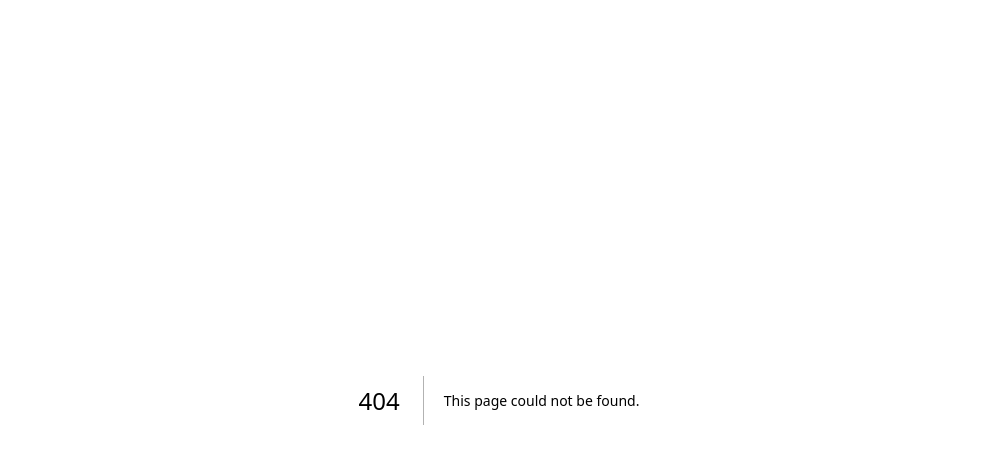
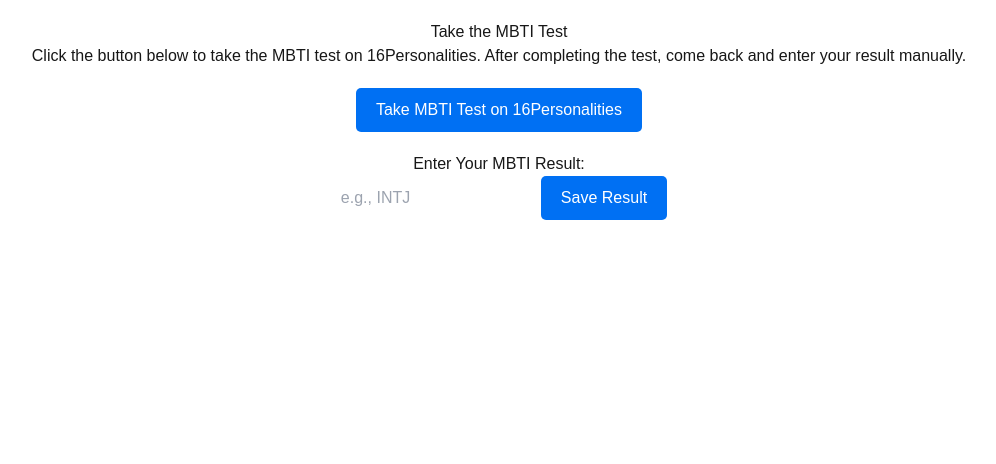
Before and after one commit to Taavi0192/Job-Listing-Website, a Next.js app: page /mbti-test in a window 1280 px wide. Before the commit this address had no page. Shown: the top 464 px of the page, without its empty margins (141-1137 px from the left). Built offline with nearby package versions, Linux system fonts and the light colour scheme.

Commit message:
Added personality test.

```diff
--- /dev/null
+++ b/src/app/api/profile/mbti/route.ts
@@ -0,0 +1,22 @@
+import { getServerSession } from 'next-auth';
+import { authOptions } from '@/app/api/auth/[...nextauth]/route';
+import clientPromise from '@/lib/mongodb';
+import { NextResponse } from 'next/server';
+
+export async function POST(req: Request) {
+  const session = await getServerSession(authOptions);
+  const { mbtiResult } = await req.json();
+
+  if (!session) {
+    return NextResponse.json({ error: 'Not authenticated' }, { status: 401 });
+  }
+
+  const client = await clientPromise;
+  const db = client.db();
+  await db.collection('users').updateOne(
+    { email: session.user.email },
+    { $set: { mbti: mbtiResult } }
+  );
+
+  return NextResponse.json({ message: 'MBTI result saved successfully!' });
+}
--- /dev/null
+++ b/src/app/mbti-test/page.tsx
@@ -0,0 +1,83 @@
+'use client';
+import { useRouter } from 'next/navigation';
+import { useState } from 'react';
+
+export default function MbtiTestPage() {
+  const [mbtiResult, setMbtiResult] = useState('');
+  const router = useRouter();
+
+  const handleSaveResult = async () => {
+    // Call the API to save the result to the database
+    const res = await fetch('/api/profile/mbti', {
+      method: 'POST',
+      headers: {
+        'Content-Type': 'application/json',
+      },
+      body: JSON.stringify({ mbtiResult }),
+    });
+
+    if (res.ok) {
+      alert('MBTI result saved successfully!');
+      router.push('/profile'); // Redirect back to the profile page
+    } else {
+      alert('Failed to save MBTI result.');
+    }
+  };
+
+  return (
+    <div style={{ padding: '20px', textAlign: 'center' }}>
+      <h1>Take the MBTI Test</h1>
+
+      {/* Instructions to take the MBTI test on 16Personalities */}
+      <p>
+        Click the button below to take the MBTI test on 16Personalities. After
+        completing the test, come back and enter your result manually.
+      </p>
+      <button
+        onClick={() => window.open('https://www.16personalities.com/free-personality-test', '_blank')}
+        style={{
+          padding: '10px 20px',
+          backgroundColor: '#0070f3',
+          color: 'white',
+          border: 'none',
+          borderRadius: '5px',
+          cursor: 'pointer',
+          fontSize: '16px',
+          marginTop: '20px',
+        }}
+      >
+        Take MBTI Test on 16Personalities
+      </button>
+
+      {/* Input for manually entering the MBTI result */}
+      <div style={{ marginTop: '20px' }}>
+        <h3>Enter Your MBTI Result:</h3>
+        <input
+          type="text"
+          value={mbtiResult}
+          onChange={(e) => setMbtiResult(e.target.value)}
+          placeholder="e.g., INTJ"
+          style={{
+            padding: '10px',
+            width: '200px',
+            borderRadius: '5px',
+            marginRight: '10px',
+          }}
+        />
+        <button
+          onClick={handleSaveResult}
+          style={{
+            padding: '10px 20px',
+            backgroundColor: '#0070f3',
+            color: 'white',
+            border: 'none',
+            borderRadius: '5px',
+            cursor: 'pointer',
+          }}
+        >
+          Save Result
+        </button>
+      </div>
+    </div>
+  );
+}
--- a/src/app/profile/page.tsx
+++ b/src/app/profile/page.tsx
@@ -1,20 +1,69 @@
-'use client'
+'use client';
 
 import { useSession } from 'next-auth/react';
+import { useRouter } from 'next/navigation';
+import { useState, useEffect } from 'react';
 
-const Profile = () => {
-  const { data: session } = useSession();
+export default function Profile() {
+  const { data: session, status } = useSession(); // Use status to determine loading state
+  const router = useRouter();
+  const [mbtiResult, setMbtiResult] = useState('');
 
-  if (!session) return <p>Loading...</p>;
+  useEffect(() => {
+    // Redirect to login if the user is unauthenticated
+    if (status === 'unauthenticated') {
+      router.push('/login');
+    }
 
+    if (status === 'authenticated') {
+      // Fetch the saved MBTI result (mocked here, replace with API call)
+      const fetchMbtiResult = async () => {
+        try {
+          const res = await fetch('/api/profile/mbti');
+          const data = await res.json();
+          setMbtiResult(data.mbti || 'No result yet');
+        } catch (error) {
+          console.error('Error fetching MBTI result:', error);
+        }
+      };
+
+      fetchMbtiResult();
+    }
+  }, [status, router]);
+
+  if (status === 'loading') {
+    return <p>Loading...</p>;
+  }
+
+  // Only render the profile when authenticated
   return (
     <div>
       <h1>Profile</h1>
-      <p>Name: {session.user.name}</p>
-      <p>Email: {session.user.email}</p>
-      <p>Role: {session.user.role}</p>
+      {session && (
+        <>
+          <p>Name: {session.user.name}</p>
+          <p>Email: {session.user.email}</p>
+          <p>Role: {session.user.role}</p>
+
+          <h3>Your MBTI Type: {mbtiResult}</h3>
+
+          <button
+            onClick={() => router.push('/mbti-test')}
+            style={{
+              padding: '10px 20px',
+              backgroundColor: '#0070f3',
+              color: 'white',
+              border: 'none',
+              borderRadius: '5px',
+              cursor: 'pointer',
+              fontSize: '16px',
+              marginTop: '20px',
+            }}
+          >
+            Take MBTI Test
+          </button>
+        </>
+      )}
     </div>
   );
-};
-
-export default Profile;
+}
```
